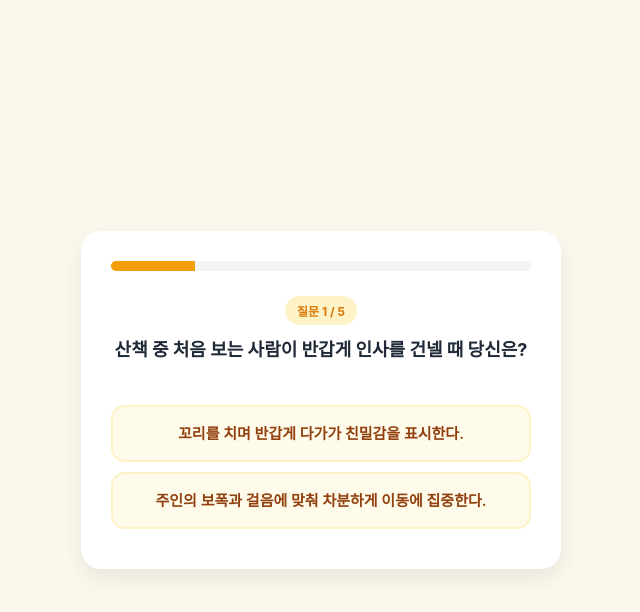
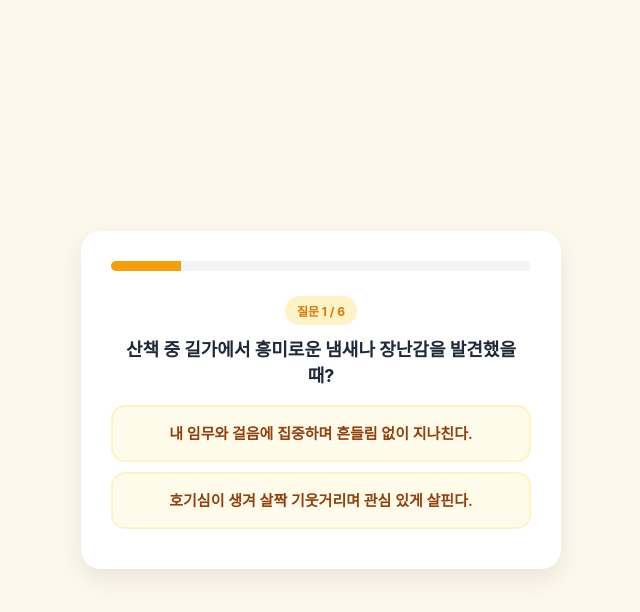
Before and after one commit to changu-kim-kor/retriever, a plain HTML site: page index.html in a window 1280 px wide. Both pictures are taken after a click on the button "테스트 시작하기". Shown: the whole page, without its empty margins (319-959 px from the left). Drawn offline with Linux system fonts and the light colour scheme.

Commit message:
Update index.html

```diff
--- a/index.html
+++ b/index.html
@@ -26,14 +26,14 @@
     <div id="start-page">
         <div style="font-size: 50px; margin-bottom: 10px;">🦮</div>
         <h1>나의 안내견 리트리버 유형은?</h1>
-        <p class="sub-title">5가지 질문을 통해 나와 가장 닮은<br>안내견 리트리버 성격을 찾아보세요!</p>
+        <p class="sub-title">6가지 질문을 통해 나와 가장 닮은<br>8가지 안내견 리트리버 성격을 찾아보세요!</p>
         <button class="btn" style="background:#f59e0b; color:white; border:none; font-size:16px;" onclick="startQuiz()">테스트 시작하기</button>
     </div>
 
     <!-- 2. 질문 화면 -->
     <div id="quiz-page" class="hidden">
         <div class="progress"><div id="bar" class="bar"></div></div>
-        <div id="question-number" class="badge">질문 1 / 5</div>
+        <div id="question-number" class="badge">질문 1 / 6</div>
         <h2 id="question" style="font-size: 18px; color: #1f2937; min-height: 55px; margin-top:0;">질문 내용</h2>
         <button class="btn" onclick="selectOption('A')" id="optA">선택지 A</button>
         <button class="btn" onclick="selectOption('B')" id="optB">선택지 B</button>
@@ -50,63 +50,77 @@
 </div>
 
 <script>
+    // 질문 구조: Q1~Q2 (원칙 R vs 유연 F), Q3~Q4 (사람 P vs 독립 I), Q5~Q6 (에너지 E vs 차분 C)
     const questions = [
         {
-            q: "산책 중 처음 보는 사람이 반갑게 인사를 건넬 때 당신은?",
-            a: { text: "꼬리를 치며 반갑게 다가가 친밀감을 표시한다.", scores: { healer: 2, clingy: 2, curious: 1 } },
-            b: { text: "주인의 보폭과 걸음에 맞춰 차분하게 이동에 집중한다.", scores: { veteran: 2, fm: 2, myway: 1 } }
+            q: "산책 중 길가에서 흥미로운 냄새나 장난감을 발견했을 때?",
+            a: { text: "내 임무와 걸음에 집중하며 흔들림 없이 지나친다.", trait: "R" },
+            b: { text: "호기심이 생겨 살짝 기웃거리며 관심 있게 살핀다.", trait: "F" }
         },
         {
-            q: "새로운 공원이나 낯선 장소에 도착했을 때 당신의 반응은?",
-            a: { text: "호기심을 갖고 신나게 구석구석 냄새를 맡으며 탐색한다.", scores: { curious: 2, myway: 2, healer: 1 } },
-            b: { text: "주인이 지시하는 안전한 동선을 따라 신중하게 행동한다.", scores: { veteran: 2, fm: 2, clingy: 1 } }
+            q: "복잡하거나 예상치 못한 장애물 상황을 만났을 때 대처법은?",
+            a: { text: "배운 규칙과 안전 원칙에 따라 신중하게 행동한다.", trait: "R" },
+            b: { text: "상황에 맞춰 부드럽고 유연하게 우회로를 찾는다.", trait: "F" }
         },
         {
-            q: "집에서 자유 시간이 생겼을 때 더 선호하는 행동은?",
-            a: { text: "주인 옆에 딱 붙어서 쓰다듬을 받거나 같이 놀기", scores: { clingy: 2, healer: 2, curious: 1 } },
-            b: { text: "내가 좋아하는 나만의 명당에 누워 여유롭게 휴식하기", scores: { myway: 2, fm: 2, veteran: 1 } }
+            q: "새로운 사람이나 다른 강아지가 나에게 다가올 때?",
+            a: { text: "반갑게 꼬리를 치며 친근하게 교감하고 인사를 나눈다.", trait: "P" },
+            b: { text: "굳이 먼저 다가지 않고 차분히 내 영역과 페이스를 유지한다.", trait: "I" }
         },
         {
-            q: "길을 가다가 예상치 못한 장애물이나 돌발 상황을 만나면?",
-            a: { text: "당황하지 않고 배웠던 대로 안전한 우회로를 찾는다.", scores: { veteran: 2, fm: 2, healer: 1 } },
-            b: { text: "잠시 멈춰 서서 '이건 뭐지?' 하고 호기심 어린 눈으로 관찰한다.", scores: { curious: 2, myway: 2, clingy: 1 } }
+            q: "하루 일과를 마치고 집에서 쉴 때 더 좋아하는 스케줄은?",
+            a: { text: "주인 옆에 꼭 붙어서 쓰다듬을 받으며 교감할 때", trait: "P" },
+            b: { text: "내가 좋아하는 아늑한 명당에서 혼자 여유를 만끽할 때", trait: "I" }
         },
         {
-            q: "미션을 멋지게 성공하고 주인의 따뜻한 칭찬을 받았을 때 마음은?",
-            a: { text: "칭찬받아서 너무 행복해! 온몸으로 기쁨을 표현한다.", scores: { healer: 2, clingy: 2, curious: 1 } },
-            b: { text: "역시 완벽했군! 뿌듯함을 느끼며 다음 미션을 준비한다.", scores: { veteran: 2, fm: 2, myway: 1 } }
+            q: "신나는 야외 활동이나 자유 시간이 주어졌을 때 나의 상태는?",
+            a: { text: "활기차고 에너지 넘치게 온몸으로 뛰어놀 준비 완료!", trait: "E" },
+            b: { text: "과하게 흥분하지 않고 조용하고 평온하게 주변을 즐김", trait: "C" }
+        },
+        {
+            q: "미션 성공 후 맛있는 간식 보상을 받았을 때 표현 방식은?",
+            a: { text: "기쁨을 참지 못해 점프하거나 온몸으로 신나게 표현한다.", trait: "E" },
+            b: { text: "꼬리를 느긋하게 흔들며 차분하고 깊은 만족감을 표한다.", trait: "C" }
         }
     ];
 
     const results = {
-        veteran: {
-            title: "🦮 베테랑 완벽주의 안내견",
-            desc: "집중력과 사명감이 넘치는 안내견계의 에이스! 어떤 상황에서도 주인을 안전하게 인도하는 신뢰도 200%의 리더 타입입니다."
+        "RPE": {
+            title: "🦮 열정 만렙 베테랑 리트리버",
+            desc: "원칙을 철저히 지키면서도 사람과의 교감에 열정적인 에이스 안내견! 높은 책임감과 따뜻한 친화력으로 누구에게나 깊은 신뢰를 주는 리더 타입입니다."
         },
-        curious: {
+        "RPC": {
+            title: "💛 다정다감 힐링 리트리버",
+            desc: "규칙을 잘 지키며 차분하게 사람의 마음을 다독이는 따뜻한 힐러! 조용하지만 깊은 애정으로 주변 사람들에게 항상 평온과 위로를 전달합니다."
+        },
+        "RIE": {
+            title: "🦉 브레인 해결사 리트리버",
+            desc: "원칙을 바탕으로 빠르고 명석하게 상황을 판단하는 지능파! 독립적이면서도 에너지 넘치게 돌발 상황을 해결해내는 스마트한 파트너입니다."
+        },
+        "RIC": {
+            title: "📐 철두철미 원칙주의 리트리버",
+            desc: "조용하고 차분하게 주어진 임무와 약속을 100% 완수하는 신중파! 흔들림 없는 정석대로의 행동으로 가장 안정감을 주는 든든한 존재입니다."
+        },
+        "FPE": {
             title: "🎾 호기심 에너자이저 리트리버",
-            desc: "세상은 넓고 재미있는 건 많다! 넘치는 호기심과 밝은 에너지로 주변 모두에게 즐거움을 전하는 유쾌한 활력소입니다."
+            desc: "틀에 매이지 않는 유연함과 사람을 좋아하는 사랑스러움이 더해진 활력소! 넘치는 에너지와 호기심으로 주변 모두를 미소 짓게 만듭니다."
         },
-        healer: {
-            title: "💛 다정다감 힐링 리트리버",
-            desc: "상대의 감정을 누구보다 잘 읽어내는 따뜻한 마음의 소유자! 존재 자체만으로 주변 사람들에게 큰 위로와 평온을 줍니다."
+        "FPC": {
+            title: "🐶 애교만점 껌딱지 리트리버",
+            desc: "여유롭고 느긋하지만 주인 옆 1cm가 지정석인 해바라기! 따뜻하고 둥글둥글한 성격으로 보는 사람의 마음을 사르르 녹이는 사랑둥이입니다."
         },
-        myway: {
+        "FIE": {
             title: "🐾 엉뚱발랄 마이웨이 리트리버",
-            desc: "자유로운 영혼과 개성을 가진 유일무이 타입! 가끔은 엉뚱해서 웃음을 주지만 결코 미워할 수 없는 매력 덩어리입니다."
+            desc: "자유로운 영혼과 통통 튀는 개성을 가진 탐색가! 자신만의 호기심을 따라 탐험하며 예상치 못한 엉뚱한 매력으로 즐거움을 줍니다."
         },
-        fm: {
-            title: "📐 철두철미 원칙주의 리트리버",
-            desc: "약속과 규칙, 계획이 가장 중요한 FM 파트너! 신중하고 책임감이 강해 언제 어디서나 의지할 수 있는 든든한 존재입니다."
-        },
-        clingy: {
-            title: "🐶 애교만점 껌딱지 리트리버",
-            desc: "소중한 사람 옆 1cm가 나의 지정석! 순수하고 애정 표현에 솔직하여 보는 사람의 마음을 녹여버리는 넘치는 사랑둥이입니다."
+        "FIC": {
+            title: "🥐 여유만만 긍정 미식가 리트리버",
+            desc: "어떤 상황에서도 조급해하지 않는 긍정왕! 느긋하게 자유와 여유를 즐기며 나만의 행복을 찾아가는 평화로운 힐링 타입입니다."
         }
     };
 
     let currentIdx = 0;
-    let scores = { veteran: 0, curious: 0, healer: 0, myway: 0, fm: 0, clingy: 0 };
+    let scores = { R: 0, F: 0, P: 0, I: 0, E: 0, C: 0 };
 
     function startQuiz() {
         document.getElementById('start-page').classList.add('hidden');
@@ -125,11 +139,8 @@
 
     function selectOption(option) {
         const q = questions[currentIdx];
-        const selectedScores = q[option.toLowerCase()].scores;
-
-        for (let key in selectedScores) {
-            scores[key] += selectedScores[key];
-        }
+        const selectedTrait = q[option.toLowerCase()].trait;
+        scores[selectedTrait]++;
 
         currentIdx++;
 
@@ -144,24 +155,21 @@
         document.getElementById('quiz-page').classList.add('hidden');
         document.getElementById('result-page').classList.remove('hidden');
 
-        let maxType = 'veteran';
-        let maxScore = -1;
+        // 3축 결과 계산
+        const axis1 = scores.R >= scores.F ? 'R' : 'F';
+        const axis2 = scores.P >= scores.I ? 'P' : 'I';
+        const axis3 = scores.E >= scores.C ? 'E' : 'C';
 
-        for (let type in scores) {
-            if (scores[type] > maxScore) {
-                maxScore = scores[type];
-                maxType = type;
-            }
-        }
+        const resultCode = axis1 + axis2 + axis3;
+        const result = results[resultCode];
 
-        const result = results[maxType];
         document.getElementById('result-type').innerText = result.title;
         document.getElementById('result-desc').innerText = result.desc;
     }
 
     function resetQuiz() {
         currentIdx = 0;
-        scores = { veteran: 0, curious: 0, healer: 0, myway: 0, fm: 0, clingy: 0 };
+        scores = { R: 0, F: 0, P: 0, I: 0, E: 0, C: 0 };
         document.getElementById('result-page').classList.add('hidden');
         document.getElementById('start-page').classList.remove('hidden');
     }
```
